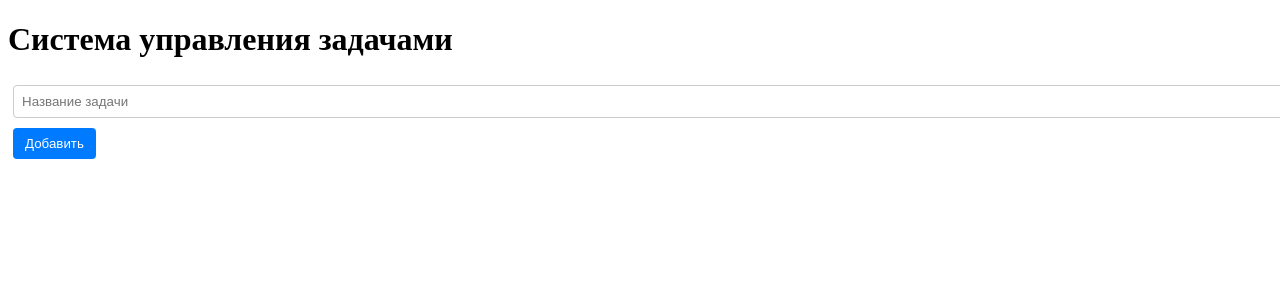
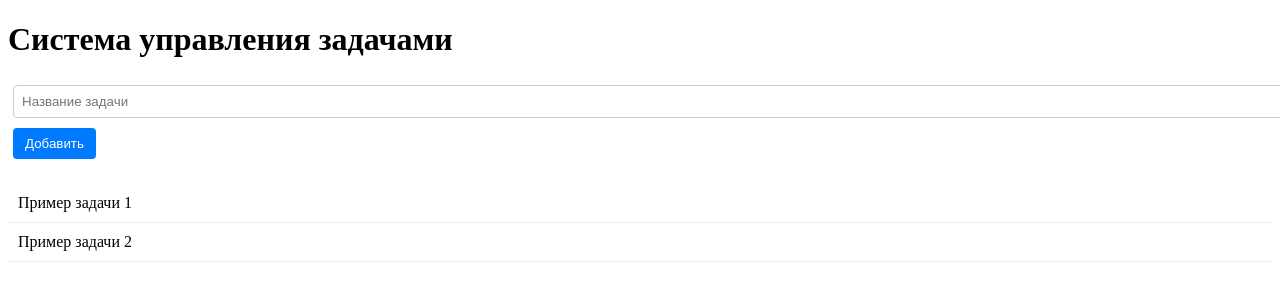
Before and after one commit to scarletname/todo, a React (Create React App) app: page / in a window 1280 px wide. Shown: the top 300 px of the page. Built offline with nearby package versions, Linux system fonts and the light colour scheme; the HTML template or start-up script is replaced by a standard one.

Commit message:
added TaskItem

```diff
--- a/src/App.tsx
+++ b/src/App.tsx
@@ -1,12 +1,28 @@
-import React from 'react';
+import React, { useState } from 'react';
 import TaskForm from './components/TaskForm';
+import TaskItem from './components/TaskItem';
 import './styles/App.css';
 
+export interface Task {
+  id: string;
+  title: string;
+}
+
 const App: React.FC = () => {
+  const [tasks, setTasks] = useState<Task[]>([
+    { id: '1', title: 'Пример задачи 1' },
+    { id: '2', title: 'Пример задачи 2' },
+  ]);
+
   return (
     <div className="app">
       <h1>Система управления задачами</h1>
       <TaskForm />
+      <div>
+        {tasks.map((task) => (
+          <TaskItem key={task.id} task={task} />
+        ))}
+      </div>
     </div>
   );
 };
--- a/src/components/TaskItem.tsx
+++ b/src/components/TaskItem.tsx
@@ -0,0 +1,20 @@
+import React from 'react';
+
+interface Task {
+  id: string;
+  title: string;
+}
+
+interface TaskItemProps {
+  task: Task;
+}
+
+const TaskItem: React.FC<TaskItemProps> = ({ task }) => {
+  return (
+    <div className="task-item">
+      <span>{task.title}</span>
+    </div>
+  );
+};
+
+export default TaskItem;
--- a/src/styles/App.css
+++ b/src/styles/App.css
@@ -23,3 +23,8 @@
 .task-form button:hover {
   background-color: #0056b3;
 }
+
+.task-item {
+  padding: 10px;
+  border-bottom: 1px solid #eee;
+}
```
